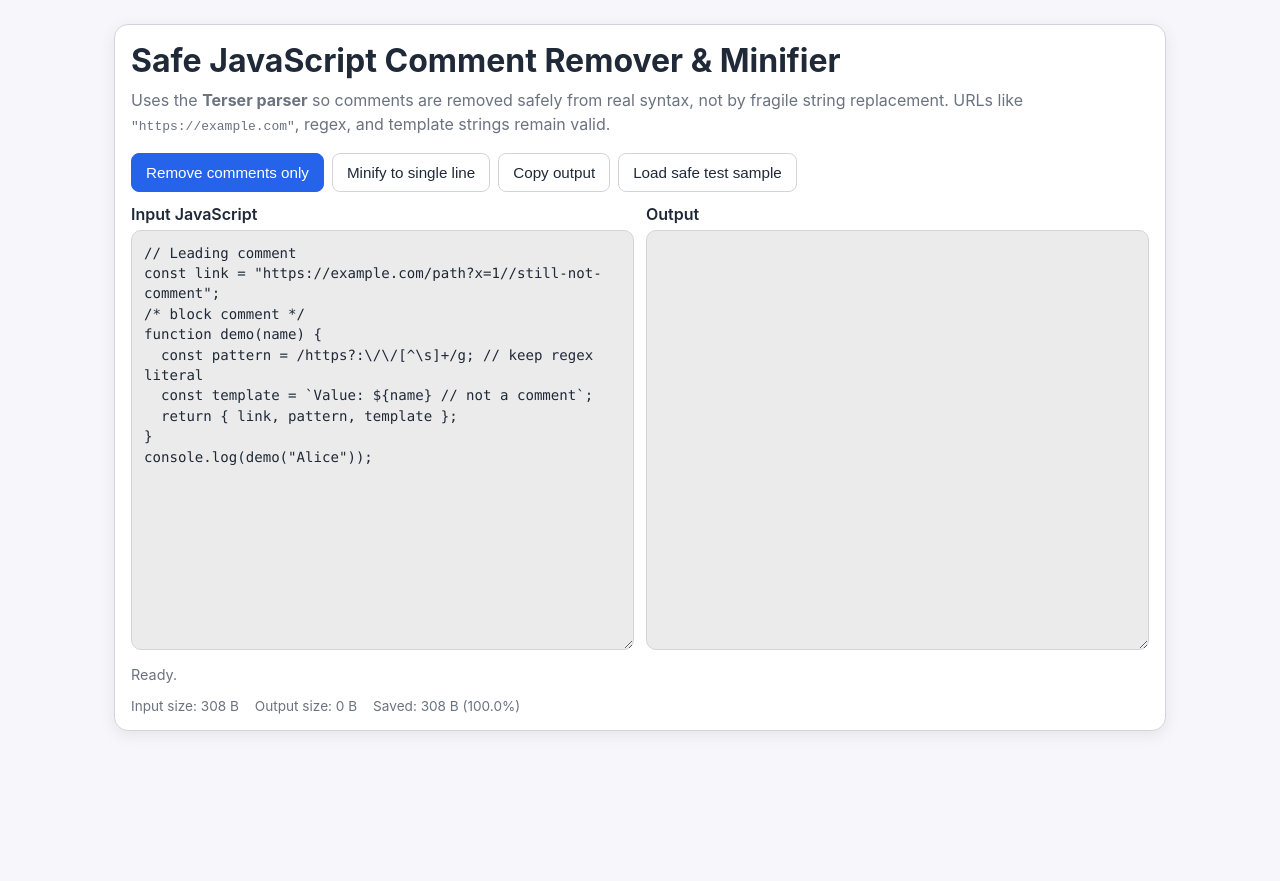
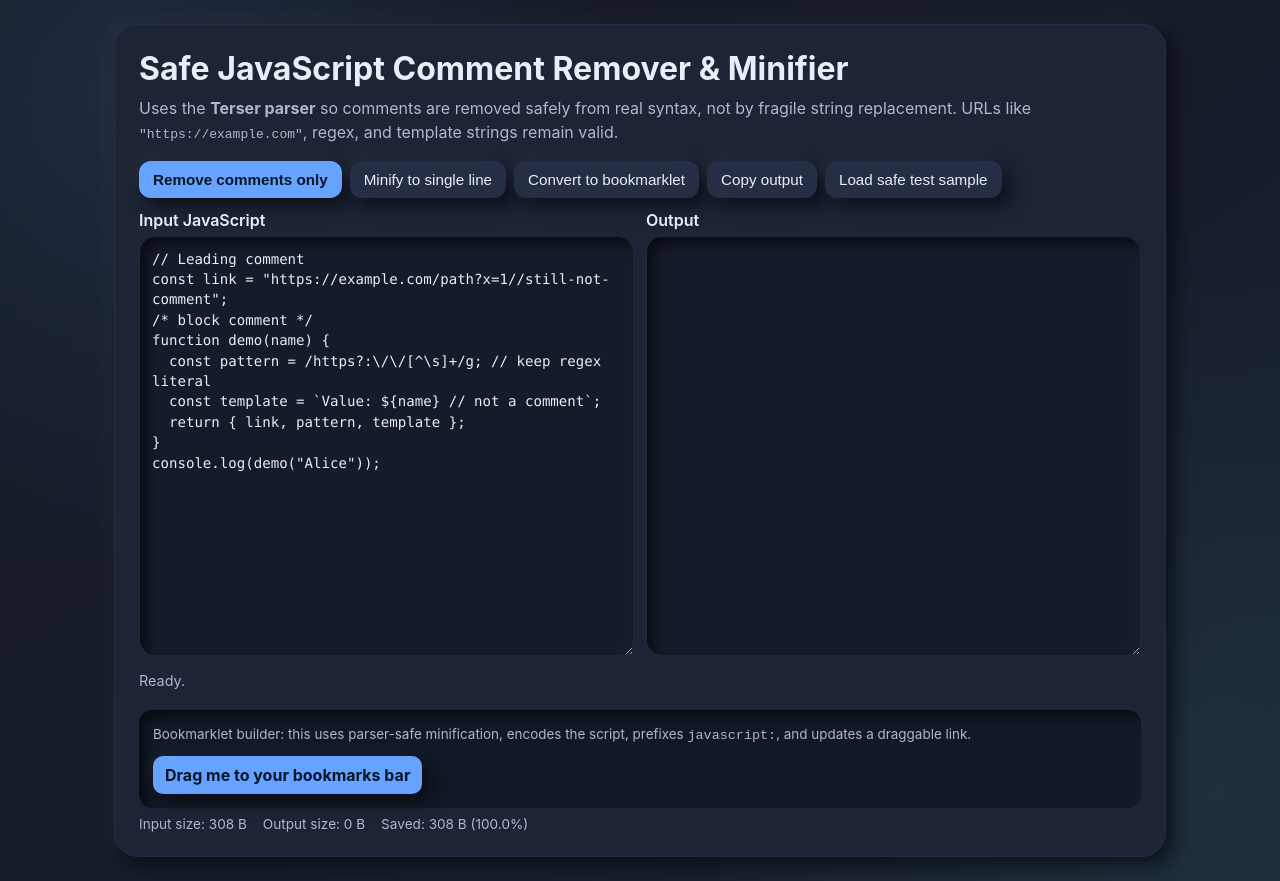
Before and after one commit to SuperSecretEyeball/jsmin, a plain HTML site: page index.html in a window 1280 px wide. Before the commit the page ends 800 px from the top, so only its background shows below. Drawn offline with Linux system fonts and the light colour scheme.

Commit message:
Enhance JS minifier UI and add bookmarklet conversion

```diff
--- a/index.html
+++ b/index.html
@@ -6,29 +6,33 @@
   <title>Safe JavaScript Comment Remover & Minifier</title>
   <style>
     :root {
-      color-scheme: light dark;
-      --bg: #f7f7fb;
-      --panel: #ffffff;
-      --ink: #1f2937;
-      --muted: #6b7280;
-      --accent: #2563eb;
-      --accent-ink: #ffffff;
-      --border: #d1d5db;
-      --good: #047857;
-      --bad: #b91c1c;
+      color-scheme: dark;
+      --bg: #141923;
+      --bg-soft: #1a2030;
+      --panel: #1d2435;
+      --panel-soft: #252e44;
+      --ink: #e8edf8;
+      --muted: #aeb7cc;
+      --accent: #66a3ff;
+      --accent-ink: #071529;
+      --good: #70f0b2;
+      --bad: #ffa5a5;
+      --raised: -8px -8px 18px rgb(255 255 255 / 3%), 8px 8px 18px rgb(6 8 14 / 70%);
+      --pressed: inset -6px -6px 12px rgb(255 255 255 / 2%), inset 6px 6px 12px rgb(5 7 12 / 80%);
     }
 
     @media (prefers-color-scheme: dark) {
       :root {
-        --bg: #111827;
-        --panel: #1f2937;
-        --ink: #f9fafb;
-        --muted: #9ca3af;
-        --accent: #3b82f6;
-        --accent-ink: #ffffff;
-        --border: #374151;
-        --good: #34d399;
-        --bad: #f87171;
+        --bg: #141923;
+        --bg-soft: #1a2030;
+        --panel: #1d2435;
+        --panel-soft: #252e44;
+        --ink: #e8edf8;
+        --muted: #aeb7cc;
+        --accent: #66a3ff;
+        --accent-ink: #071529;
+        --good: #70f0b2;
+        --bad: #ffa5a5;
       }
     }
 
@@ -37,7 +41,10 @@
     body {
       margin: 0;
       font-family: Inter, system-ui, -apple-system, Segoe UI, Roboto, Helvetica, Arial, sans-serif;
-      background: var(--bg);
+      background:
+        radial-gradient(circle at 10% 10%, rgb(102 163 255 / 12%), transparent 35%),
+        radial-gradient(circle at 95% 90%, rgb(96 245 211 / 8%), transparent 40%),
+        linear-gradient(145deg, var(--bg), var(--bg-soft));
       color: var(--ink);
     }
 
@@ -49,10 +56,11 @@
 
     .card {
       background: var(--panel);
-      border: 1px solid var(--border);
-      border-radius: 14px;
-      padding: 16px;
-      box-shadow: 0 4px 16px rgb(0 0 0 / 8%);
+      border-radius: 24px;
+      padding: 24px;
+      box-shadow: var(--raised);
+      border: 1px solid rgb(255 255 255 / 4%);
+      backdrop-filter: blur(3px);
     }
 
     h1 {
@@ -74,24 +82,33 @@
     }
 
     button {
-      border: 1px solid var(--border);
-      border-radius: 8px;
+      border: none;
+      border-radius: 12px;
       padding: 10px 14px;
       font-size: 0.95rem;
       cursor: pointer;
-      background: transparent;
+      background: var(--panel-soft);
       color: var(--ink);
+      box-shadow: var(--raised);
+      transition: transform 140ms ease, box-shadow 140ms ease, opacity 140ms ease;
     }
 
     button.primary {
       background: var(--accent);
       color: var(--accent-ink);
-      border-color: var(--accent);
+      font-weight: 700;
+    }
+
+    button:hover { transform: translateY(-1px); }
+    button:active {
+      transform: translateY(0);
+      box-shadow: var(--pressed);
     }
 
     button:disabled {
       opacity: 0.6;
       cursor: not-allowed;
+      transform: none;
     }
 
     .grid {
@@ -116,14 +133,39 @@
       width: 100%;
       min-height: 420px;
       resize: vertical;
-      border-radius: 10px;
-      border: 1px solid var(--border);
+      border-radius: 16px;
+      border: 1px solid rgb(255 255 255 / 6%);
       padding: 12px;
       font-family: ui-monospace, SFMono-Regular, Menlo, Monaco, Consolas, Liberation Mono, monospace;
       font-size: 0.88rem;
       line-height: 1.45;
-      background: color-mix(in oklab, var(--panel) 94%, black 6%);
+      background: color-mix(in oklab, var(--panel) 85%, black 15%);
       color: var(--ink);
+      box-shadow: var(--pressed);
+    }
+
+    .bookmarklet {
+      margin-top: 14px;
+      padding: 14px;
+      border-radius: 14px;
+      background: color-mix(in oklab, var(--panel-soft) 70%, black 30%);
+      box-shadow: var(--pressed);
+    }
+
+    .bookmarklet p {
+      margin: 0 0 10px;
+      font-size: 0.84rem;
+    }
+
+    #bookmarkletLink {
+      display: inline-block;
+      text-decoration: none;
+      padding: 9px 12px;
+      border-radius: 10px;
+      background: var(--accent);
+      color: var(--accent-ink);
+      font-weight: 700;
+      box-shadow: var(--raised);
     }
 
     .status {
@@ -159,6 +201,7 @@
       <div class="controls">
         <button id="strip" class="primary">Remove comments only</button>
         <button id="minify">Minify to single line</button>
+        <button id="bookmarklet">Convert to bookmarklet</button>
         <button id="copy">Copy output</button>
         <button id="sample">Load safe test sample</button>
       </div>
@@ -175,6 +218,15 @@
       </div>
 
       <div id="status" class="status">Ready.</div>
+
+      <section class="bookmarklet">
+        <p>
+          Bookmarklet builder: this uses parser-safe minification, encodes the script,
+          prefixes <code>javascript:</code>, and updates a draggable link.
+        </p>
+        <a id="bookmarkletLink" href="#" draggable="true">Drag me to your bookmarks bar</a>
+      </section>
+
       <div class="stats">
         <span id="inSize">Input size: 0 B</span>
         <span id="outSize">Output size: 0 B</span>
@@ -188,6 +240,7 @@
     const inputEl = document.getElementById('input');
     const outputEl = document.getElementById('output');
     const statusEl = document.getElementById('status');
+    const bookmarkletLink = document.getElementById('bookmarkletLink');
     const inSizeEl = document.getElementById('inSize');
     const outSizeEl = document.getElementById('outSize');
     const savedEl = document.getElementById('saved');
@@ -196,6 +249,34 @@
 
     inputEl.value = sample;
     updateStats();
+
+    const stripOptions = {
+      ecma: 2020,
+      compress: false,
+      mangle: false,
+      format: {
+        comments: false,
+        beautify: true,
+        semicolons: true,
+        quote_style: 3
+      }
+    };
+
+    const minifyOptions = {
+      ecma: 2020,
+      compress: {
+        passes: 2,
+        toplevel: false,
+        unsafe_arrows: true
+      },
+      mangle: true,
+      format: {
+        comments: false,
+        beautify: false,
+        semicolons: true,
+        quote_style: 3
+      }
+    };
 
     function bytes(value) {
       return new TextEncoder().encode(value).length;
@@ -222,6 +303,12 @@
       savedEl.textContent = `Saved: ${formatBytes(saved)} (${pct.toFixed(1)}%)`;
     }
 
+    function setBusy(isBusy) {
+      document.querySelectorAll('button').forEach((button) => {
+        button.disabled = isBusy;
+      });
+    }
+
     async function processCode(mode) {
       const source = inputEl.value;
       if (!source.trim()) {
@@ -237,36 +324,31 @@
       }
 
       setStatus('Processing...');
+      setBusy(true);
 
       try {
-        const isMinify = mode === 'minify';
-        const result = await window.Terser.minify(source, {
-          ecma: 2020,
-          compress: isMinify
-            ? {
-                passes: 2,
-                toplevel: false,
-                unsafe_arrows: true
-              }
-            : false,
-          mangle: isMinify,
-          format: {
-            comments: false,
-            beautify: !isMinify,
-            semicolons: true,
-            quote_style: 3
-          }
-        });
+        const isMinify = mode !== 'strip';
+        const result = await window.Terser.minify(source, isMinify ? minifyOptions : stripOptions);
 
         if (result.error) {
           throw result.error;
         }
 
         outputEl.value = result.code || '';
-        setStatus(isMinify ? 'Minified successfully.' : 'Comments removed successfully.');
+        setStatus(mode === 'bookmarklet' ? 'Bookmarklet generated successfully.' : isMinify ? 'Minified successfully.' : 'Comments removed successfully.');
+
+        if (mode === 'bookmarklet') {
+          const encoded = encodeURIComponent(outputEl.value);
+          const bookmarklet = `javascript:${encoded}`;
+          outputEl.value = bookmarklet;
+          bookmarkletLink.href = bookmarklet;
+          bookmarkletLink.title = bookmarklet;
+        }
       } catch (error) {
         outputEl.value = '';
         setStatus(`Parse/minify error: ${error.message || String(error)}`, false);
+      } finally {
+        setBusy(false);
       }
 
       updateStats();
@@ -274,6 +356,7 @@
 
     document.getElementById('strip').addEventListener('click', () => processCode('strip'));
     document.getElementById('minify').addEventListener('click', () => processCode('minify'));
+    document.getElementById('bookmarklet').addEventListener('click', () => processCode('bookmarklet'));
 
     document.getElementById('copy').addEventListener('click', async () => {
       if (!outputEl.value) {
```
